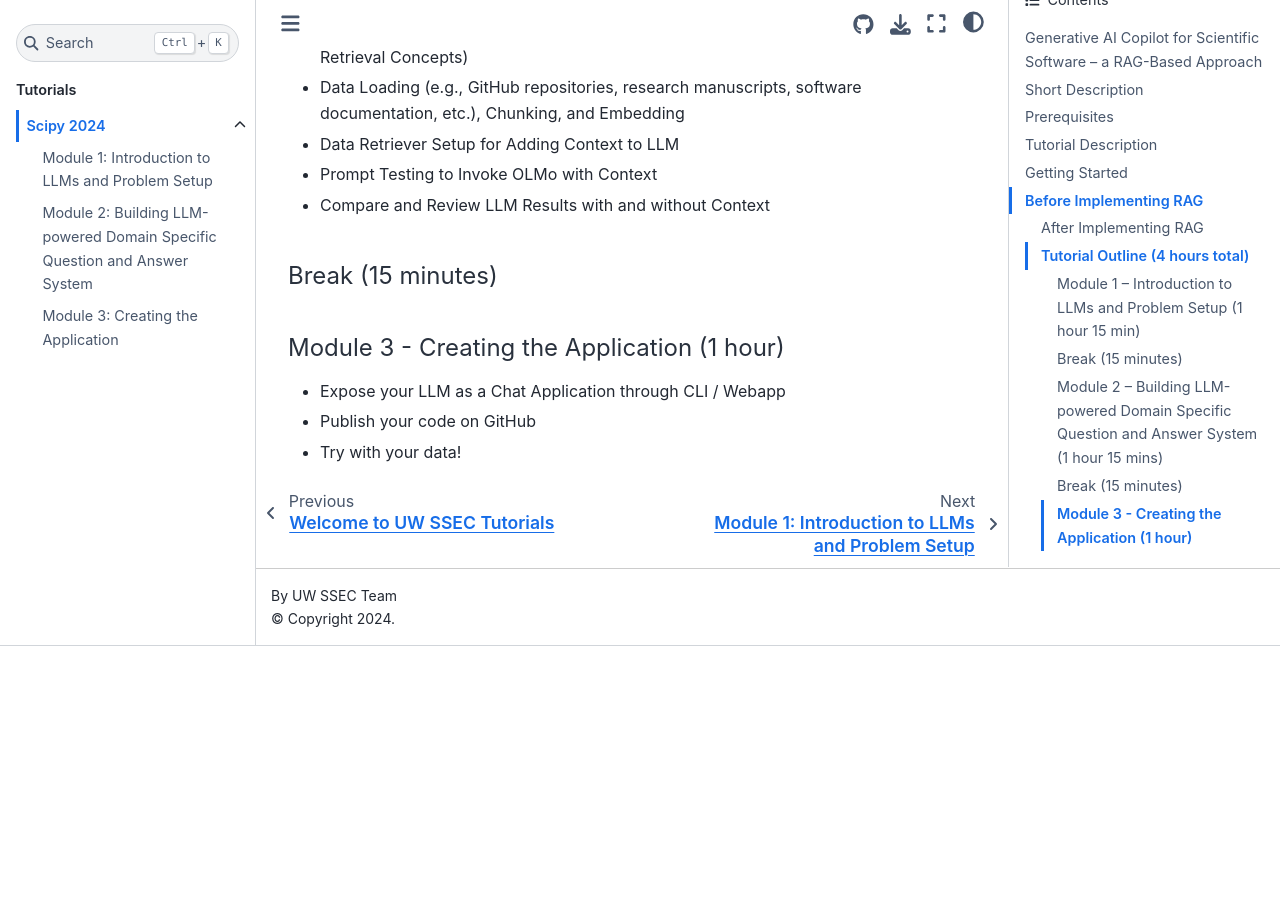
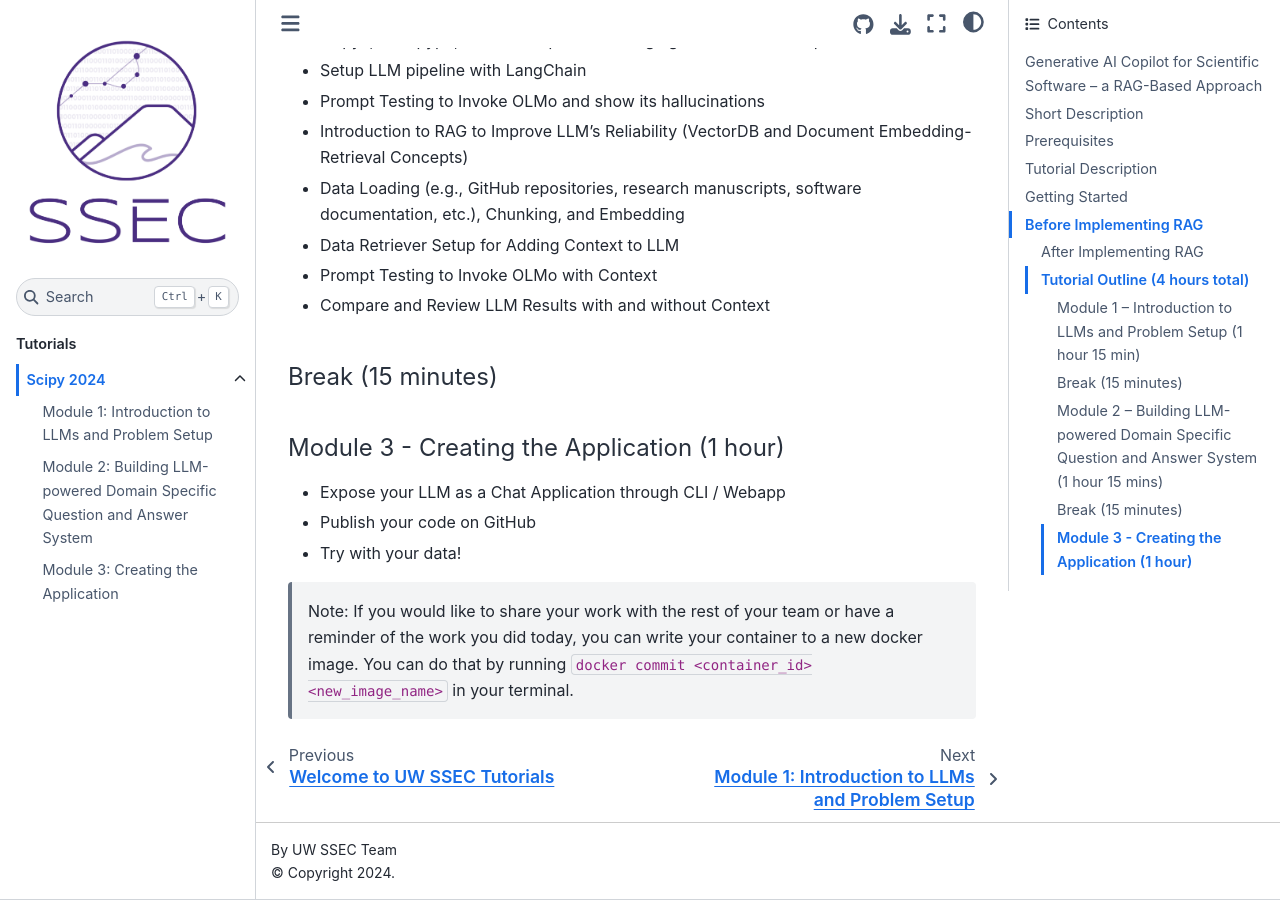
Before and after one commit to uw-ssec/tutorials, a Jupyter Book: the page built from SciPy2024/README.md, in a window 1280 px wide and 900 px high, scrolled down 5459 px. Built offline with Jupyter Book 1.0.4 settings and Sphinx 7.4.7 and the Sphinx Book theme 1.1.4, drawn with Linux system fonts in a browser that asks for light colours; before the commit the page ends 6105 px from its top, so only the background shows below that; some of the changed text lies outside the part shown.

Commit message:
docs: Add additional docker notes to the README.md

````diff
--- a/SciPy2024/README.md
+++ b/SciPy2024/README.md
@@ -91,6 +91,8 @@
 git clone https://github.com/uw-ssec/tutorials.git
 ```
 
+> Note: If you exit the container, run `docker ps -l` for the Container ID and `docker start -i <container_id>` to pick up where you left off.
+
 And there you go! You are ready to start the tutorial.
 
 ## Before Implementing RAG
@@ -181,3 +183,5 @@
 - Publish your code on GitHub
 
 - Try with your data!
+
+> Note: If you would like to share your work with the rest of your team or have a reminder of the work you did today, you can write your container to a new docker image. You can do that by running `docker commit <container_id> <new_image_name>` in your terminal.
````
